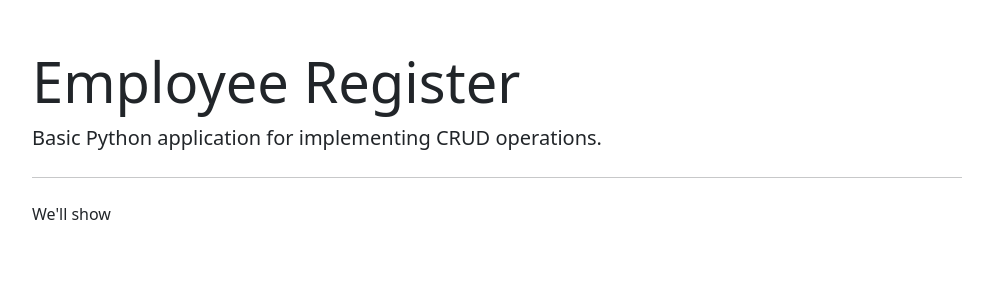
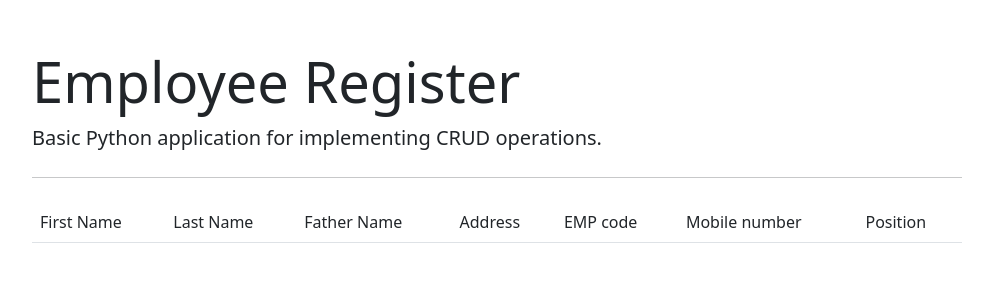
Before and after one commit to abhijithnair27/learn_django, a Django app: page /employee/list/ in a window 1280 px wide. Shown: the top 300 px of the page, without its empty margins (143-1136 px from the left). Run offline with Django 4.2, Linux system fonts and the light colour scheme; data that the repository does not hold is empty.

Commit message:
added read operation

```diff
--- a/Django_app/employee_register/templates/employee_register/employee_list.html
+++ b/Django_app/employee_register/templates/employee_register/employee_list.html
@@ -1,6 +1,34 @@
 {% extends "employee_register/base.html" %}
 
 {% block content %}
-<p>We'll show</p>
+
+<table class="table table-borderless">
+    <thead class="border-bottom font-weight-bold">
+        <tr>
+            <td>First Name</td>
+            <td>Last Name</td>
+            <td>Father Name</td>
+            <td>Address</td>
+            <td>EMP code</td>
+            <td>Mobile number</td>
+            <td>Position</td>
+        </tr>
+    </thead>
+    <tbody>
+        {% for employee in employee_list %}
+        <tr>
+            <td>{{employee.firstname}}</td>
+            <td>{{employee.lastname}}</td>
+            <td>{{employee.fathername}}</td>
+            <td>{{employee.address}}</td>
+            <td>{{employee.emp_code}}</td>
+            <td>{{employee.mobile}}</td>
+            <td>{{employee.position}}</td>
+        </tr>
+        {% endfor %}
+
+
+    </tbody>
+</table>
 
 {% endblock content %}
--- a/Django_app/employee_register/views.py
+++ b/Django_app/employee_register/views.py
@@ -1,11 +1,13 @@
 from pickle import GET
 from django.shortcuts import render,redirect
 from .forms import EmployeeForm
+from .models import Employee
 
 # Create your views here.
 
 def employee_List(request):
-    return render(request, "employee_register/employee_list.html")
+    context = {'employee_list':Employee.objects.all()}
+    return render(request, "employee_register/employee_list.html",context)
 
 
 def employee_form(request):
```
